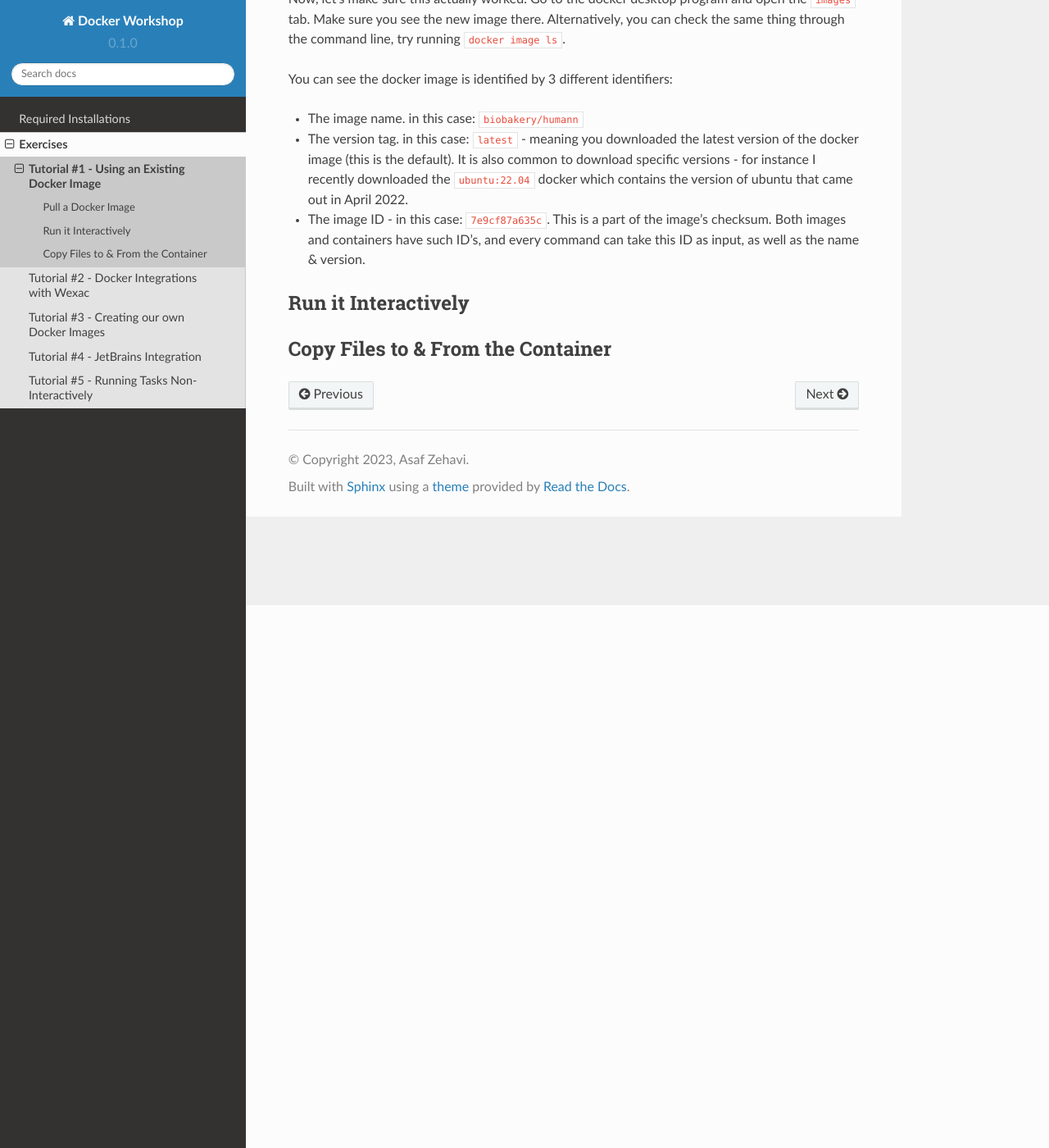
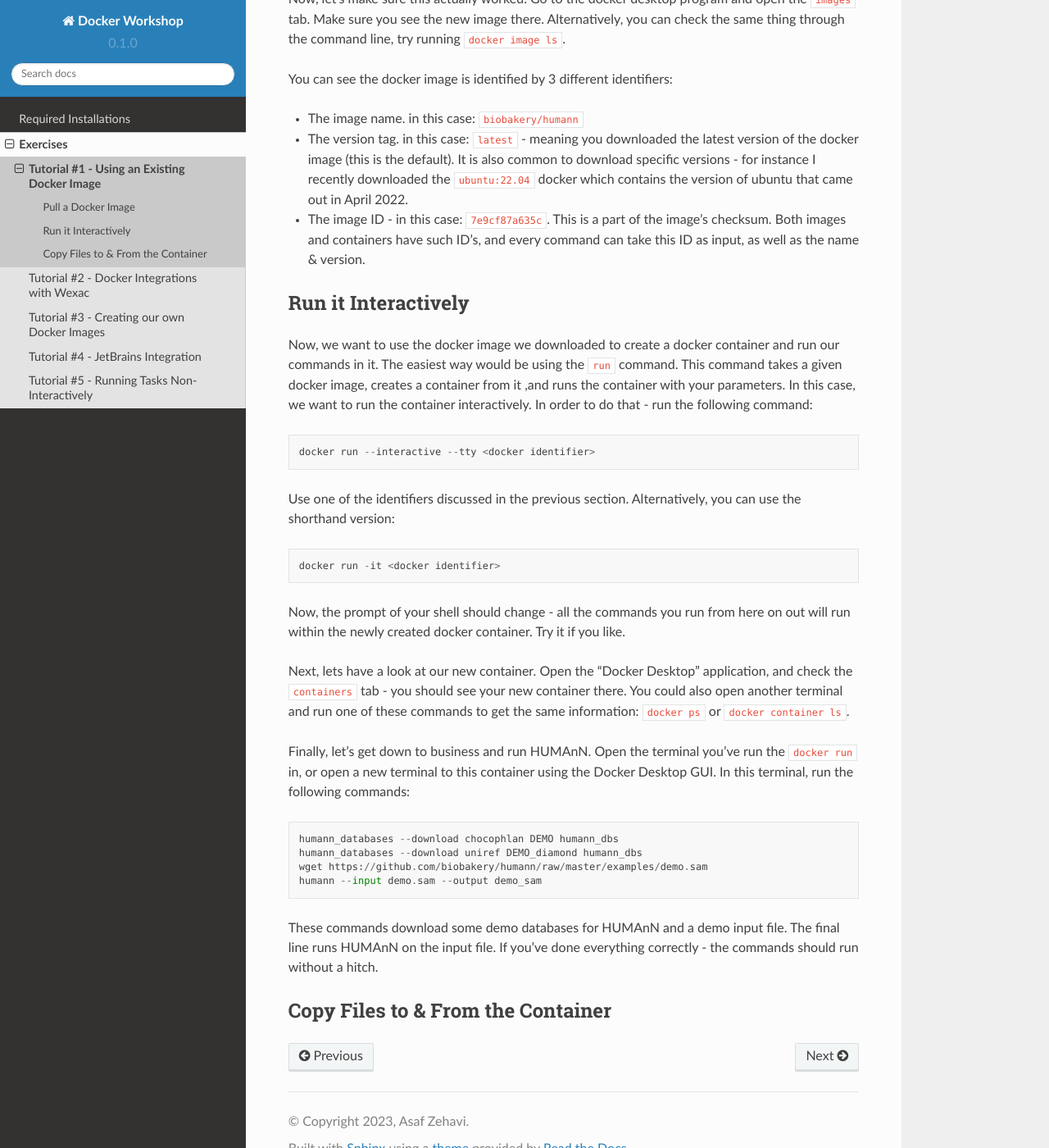
Before and after one commit to asaf-zehavi/docker-workshop, a Sphinx documentation site: the page built from docs/source/exercises/1-use-image.rst, in a window 1280 px wide and 1400 px high, scrolled down 662 px. Shown: the whole window at 82% size. Built offline with Sphinx 7.4.7 and the Read the Docs theme 2.0.0, drawn with Linux system fonts in a browser that asks for light colours.

Commit message:
Running commands interactively

```diff
--- a/docs/source/exercises/1-use-image.rst
+++ b/docs/source/exercises/1-use-image.rst
@@ -36,5 +36,34 @@ You can see the docker image is identified by 3 different identifiers:
 Run it Interactively
 --------------------
 
+Now, we want to use the docker image we downloaded to create a docker container and run our commands in it. The easiest
+way would be using the ``run`` command. This command takes a given docker image, creates a container from it ,and runs
+the container with your parameters. In this case, we want to run the container interactively. In order to do that - run
+the following command::
+
+    docker run --interactive --tty <docker identifier>
+
+Use one of the identifiers discussed in the previous section. Alternatively, you can use the shorthand version::
+
+    docker run -it <docker identifier>
+
+Now, the prompt of your shell should change - all the commands you run from here on out will run within the newly
+created docker container. Try it if you like.
+
+Next, lets have a look at our new container. Open the "Docker Desktop" application, and check the ``containers`` tab -
+you should see your new container there. You could also open another terminal and run one of these commands to get the
+same information: ``docker ps`` or ``docker container ls``.
+
+Finally, let's get down to business and run HUMAnN. Open the terminal you've run the ``docker run`` in, or open a new
+terminal to this container using the Docker Desktop GUI. In this terminal, run the following commands::
+
+    humann_databases --download chocophlan DEMO humann_dbs
+    humann_databases --download uniref DEMO_diamond humann_dbs
+    wget https://github.com/biobakery/humann/raw/master/examples/demo.sam
+    humann --input demo.sam --output demo_sam
+
+These commands download some demo databases for HUMAnN and a demo input file. The final line runs HUMAnN on the input
+file. If you've done everything correctly - the commands should run without a hitch.
+
 Copy Files to & From the Container
 ----------------------------------
```
